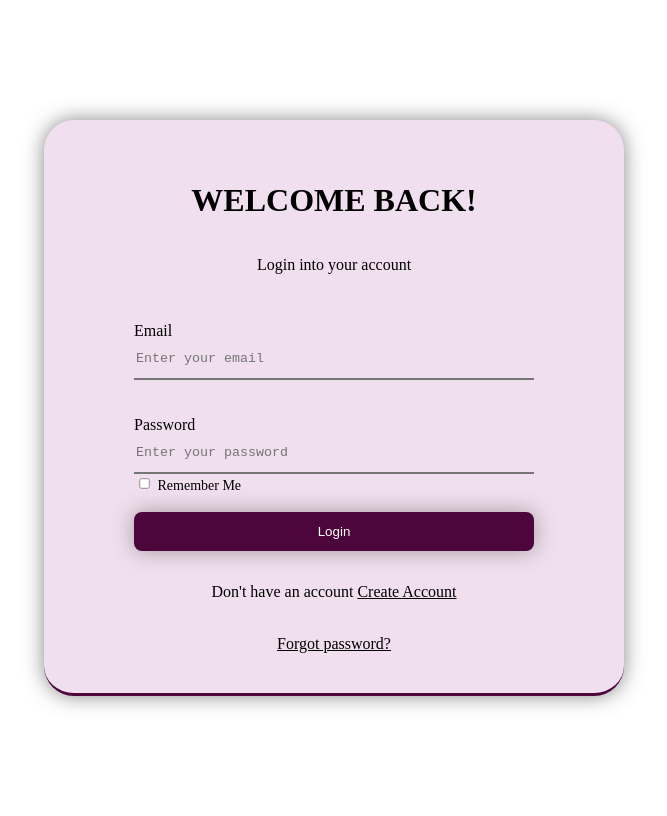
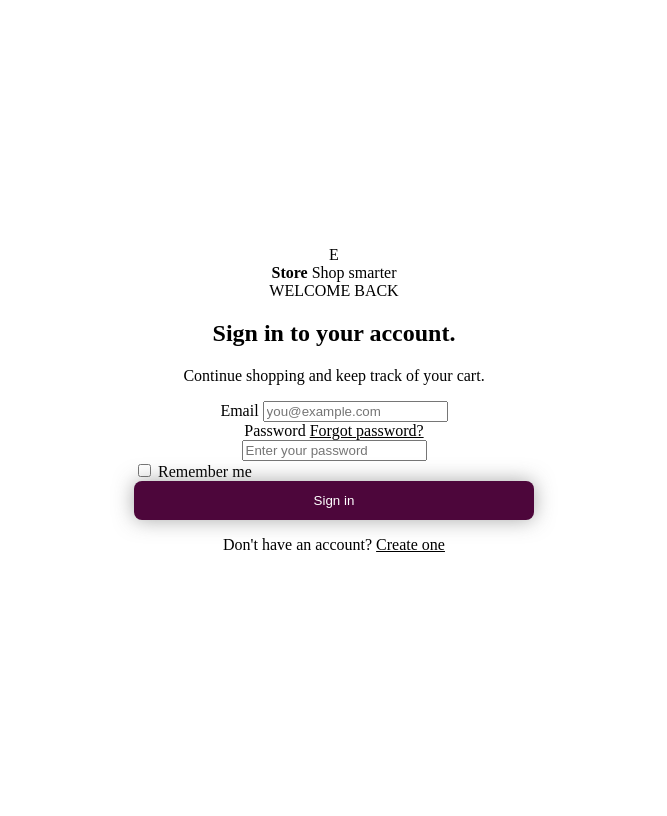
Before and after one commit to timo1456/E-C, a Flask app: page /login in a window 1280 px wide. Shown: the whole page, without its empty margins (306-973 px from the left). Run offline with Flask 3, Linux system fonts and the light colour scheme.

Commit message:
Redesign login page to match store UI

```diff
--- a/templates/login.html
+++ b/templates/login.html
@@ -1,35 +1,59 @@
-<html>
-    <head>
+<!DOCTYPE html>
+<html lang="en">
+<head>
     <meta charset="UTF-8">
     <meta name="viewport" content="width=device-width, initial-scale=1.0">
-    <title>Login</title>
+    <title>Store | Login</title>
     <link rel="stylesheet" href="{{ url_for('static', filename='log.css') }}">
 </head>
 <body>
-    <div class="container">
-    <H1>WELCOME BACK!</H1>
-    <p style="text-align: left;">Login into your account</p>
-    <p>{{ invalid }}</p>
-     <form method="POST">
-        <label>Email</label>
-        <input class="input" name="email" type="email" placeholder="Enter your email" required><br>
-        <div class="pass-container">
-        </div><br>
-        <label>Password</label>
-        <input class="input" name="password" type="password" placeholder="Enter your password" required>
-        <div class="pass-container" style="text-align: left; font-size: 14px;">
-            <div>
-                <input style="transform: scale(0.8);" type="checkbox">
-                <label>Remember Me</label>
+    <main class="auth-page">
+        <section class="auth-card">
+            <div class="brand">
+                <span class="brand-mark">E</span>
+                <div>
+                    <strong>Store</strong>
+                    <span>Shop smarter</span>
+                </div>
             </div>
-        </div><br>
-        <button>Login</button>
-     </form>
-     <p class="account">
-        Don't have an account
-        <a href="/register"> Create Account</a>
-     </p><br>
-     <a href="">Forgot password?</a>
-    </div>
+
+            <div class="auth-heading">
+                <span class="eyebrow">WELCOME BACK</span>
+                <h1>Sign in to your account.</h1>
+                <p>Continue shopping and keep track of your cart.</p>
+            </div>
+
+            {% if invalid %}
+                <div class="alert">{{ invalid }}</div>
+            {% endif %}
+
+            <form method="POST" class="auth-form">
+                <div class="field">
+                    <label for="email">Email</label>
+                    <input id="email" name="email" type="email" placeholder="you@example.com" autocomplete="email" required>
+                </div>
+
+                <div class="field">
+                    <div class="field-label">
+                        <label for="password">Password</label>
+                        <a href="#" class="small-link">Forgot password?</a>
+                    </div>
+                    <input id="password" name="password" type="password" placeholder="Enter your password" autocomplete="current-password" required>
+                </div>
+
+                <label class="remember">
+                    <input type="checkbox">
+                    <span>Remember me</span>
+                </label>
+
+                <button type="submit" class="primary-button">Sign in</button>
+            </form>
+
+            <p class="auth-switch">
+                Don't have an account?
+                <a href="{{ url_for('register') }}">Create one</a>
+            </p>
+        </section>
+    </main>
 </body>
 </html>
```
